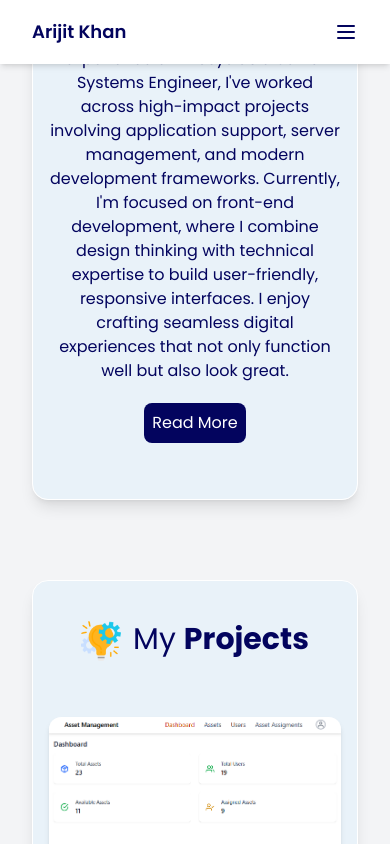
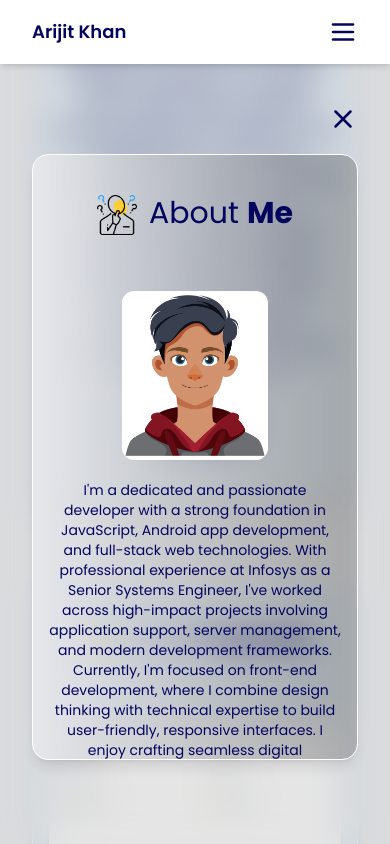
Before and after one commit to Arijitkhan99git/my-portfolio, a React (Vite) app: page / in a window 390 px wide. Both pictures are taken after a click on the button "Read More". Shown: the part 3828-4672 px from the top of the page. Built offline with nearby package versions, Linux system fonts and the light colour scheme.

Commit message:
Add Read more Modal and update Hamburger menu

```diff
--- a/src/aboutMe/AboutMe.jsx
+++ b/src/aboutMe/AboutMe.jsx
@@ -1,9 +1,14 @@
-import React from 'react'
+import React, { useState } from 'react'
 import {aboutMe} from '../assets/index'
 import {aboutMeLogo} from '../assets/index'
+import Modal from './Modal'
 
 function AboutMe() {
+  const [showModal, setShowModal] =  useState(false)
+
+
   return (
+    <>
       <div id='aboutMe' className=' flex flex-col md:flex-row justify-center items-center pt-20 px-8 md:px-15'>
 
       <div className='w-full bg-sky-100/50 shadow-lg py-10  rounded-2xl border border-white'>
@@ -22,12 +27,21 @@ function AboutMe() {
             <div className='text-center md:text-left space-y-5'>
                 <p>I'm a dedicated and passionate developer with a strong foundation in JavaScript, Android app development, and full-stack web technologies. With professional experience at Infosys as a Senior Systems Engineer, I've worked across high-impact projects involving application support, server management, and modern development frameworks. Currently, I'm focused on front-end development, where I combine design thinking with technical expertise to build user-friendly, responsive interfaces. I enjoy crafting seamless digital experiences that not only function well but also look great.</p>
 
-              <button className='bg-primary text-white p-2 rounded-lg transition delay-150 duration-300 ease-in-out hover:-translate-y-1 hover:scale-110 hover:bg-blue-800'>Read More</button>
+                <button
+                  onClick={()=>setShowModal(true)}
+                  className='bg-primary text-white p-2 rounded-lg transition delay-150 duration-300 ease-in-out hover:-translate-y-1 hover:scale-110 hover:bg-blue-800'>
+                  Read More</button>
+
+
             </div>
           </div>
 
         </div>
+
       </div>
+
+       {showModal && <Modal onClose = {()=>setShowModal(false) } ></Modal>}
+    </>
   )
 }
 
--- /dev/null
+++ b/src/aboutMe/Modal.jsx
@@ -0,0 +1,58 @@
+import React, { useRef, useEffect } from 'react'
+import {aboutMe} from '../assets/index'
+import {aboutMeLogo} from '../assets/index'
+import { X } from 'lucide-react';
+function Modal({onClose})
+{
+   useEffect(() => {
+    document.body.style.overflow = 'hidden';
+
+    // Re-enable body scroll when modal closes
+    return () => {
+      document.body.style.overflow = 'unset';
+
+    };
+  }, []);
+
+  const modalRef = useRef(null)
+
+  const closeModal = (e)=>{
+      if(modalRef.current === e.target){
+        onClose()
+      }
+  }
+
+  return (
+     <div ref={modalRef} onClick={closeModal} className='fixed inset-0  backdrop-blur-lg bg-black/10 flex items-center justify-center px-8 md:px-15   '>
+
+      <div className='max-w-7xl h-full max-h-[80%]   flex flex-col items-center justify-center '>
+       <button onClick={onClose} className='place-self-end my-5 cursor-pointer'><X size={30} /></button>
+        <div className='w-full h-full mx-4 bg-gradient-to-r from-gray-200 to-black/20 shadow-lg py-10 rounded-2xl border border-white overflow-y-scroll md:overflow-auto'>
+                    {/* Heading */}
+                  <div className='flex gap-3 justify-center pb-10'>
+                    <img src={aboutMeLogo} alt="AboutMeLogo" className='w-10' />
+                    <h1 className='text-3xl  text-primary'>About <span className='poppins-bold'>Me</span></h1>
+                  </div>
+
+                  {/* content */}
+                  <div className='flex flex-col md:flex-row items-center p-4 sm:p-6 md:px-8 gap-5 md:gap-10 lg:gap-12'>
+                    <div className='max-w-[50%] sm:max-w-[40%] md:max-w-[30%] lg:max-w-[20%] '>
+                        <img src={aboutMe} alt="Aboutme" className='rounded-xl  '/>
+                    </div>
+
+                    <div className='text-center md:text-left md:text-white'>
+                        <p className='text-sm md:text-base'>I'm a dedicated and passionate developer with a strong foundation in JavaScript, Android app development, and full-stack web technologies. With professional experience at Infosys as a Senior Systems Engineer, I've worked across high-impact projects involving application support, server management, and modern development frameworks.
+                        Currently, I'm focused on front-end development, where I combine design thinking with technical expertise to build user-friendly, responsive interfaces. I enjoy crafting seamless digital experiences that not only function well but also look great.
+                        Beyond coding, photography is my creative escape. I love capturing moments through the lens and bringing them to life with thoughtful editing. Whether it's building elegant UI or editing a perfect shot, I'm always driven by creativity, precision, and passion.
+                        Since starting my journey in tech in 2017, I've continuously embraced new challenges—from Android apps and neural networks to cloud-based tools like Azure and Power BI. I believe in learning by doing and turning ideas into meaningful, real-world solutions.
+                        </p>
+                    </div>
+                  </div>
+          </div>
+          </div>
+
+    </div>
+  )
+}
+
+export default Modal
--- a/src/header/Header.jsx
+++ b/src/header/Header.jsx
@@ -3,7 +3,7 @@ import { useState, useEffect } from 'react';
 import { Link } from 'react-scroll';
 import {Download} from 'lucide-react'
 import {Menu} from 'lucide-react'
-
+import { X } from 'lucide-react';
 
 function Header() {
    const [isMenuOpen, setIsMenuOpen] = useState(false)
@@ -60,13 +60,14 @@ function Header() {
           <div className='flex items-center gap-6  '>
 
               <button onClick={handelMenu}>
-                      <Menu className="h-6 w-6 text-primary cursor-pointer"></Menu>
+                      {!isMenuOpen && <Menu className=" text-primary cursor-pointer" size={30}></Menu>}
+                      {isMenuOpen && <X size={30} />}
               </button>
           </div>
 
         </div>
 
-        <div className={`${isMenuOpen ? 'block': 'hidden' } md:hidden bg-gradient-to-r from-gray-200  to-slate-300 pt-20 pb-10 px-8`}>
+        <div className={` ${isMenuOpen ? 'block': 'hidden' } md:hidden bg-gradient-to-r from-gray-200  to-slate-300 pt-20 pb-10 px-8`}>
           <div className='flex flex-col gap-4  poppins-regular text-lg text-primary'>
             <Link to='skills' onClick={closeMenu} smooth={true} duration={500} className='cursor-pointer'>Skills</Link>
             <Link to='experience' onClick={closeMenu} smooth={true} duration={500} className='cursor-pointer'>Experience</Link>
```
Lines whose indentation alone changed are shown as unchanged.
